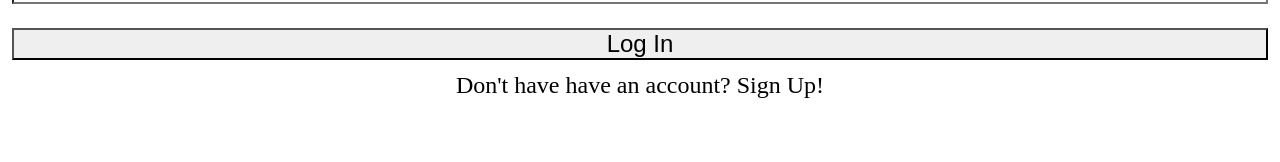
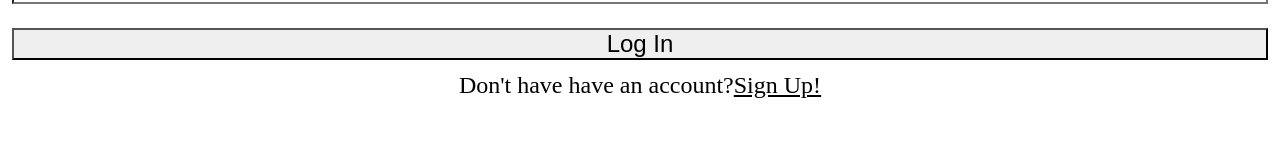
Before and after one commit to Oraiyon/oraiyon.github.io, a React (Vite) app: page /login in a window 1280 px wide. Shown: the part 435-597 px from the top of the page. Built offline with nearby package versions, Linux system fonts and the light colour scheme.

Commit message:
Styled <Link />

```diff
--- a/src/client/components/Login.jsx
+++ b/src/client/components/Login.jsx
@@ -57,12 +57,12 @@ const Login = () => {
         <p>{invalidLogin}</p>
         <button>Log In</button>
       </form>
-      <p>
-        Don't have have an account?{" "}
+      <div>
+        <p>Don't have have an account? </p>
         <Link to={"/signup"} ref={signupLinkRef}>
           Sign Up!
         </Link>
-      </p>
+      </div>
       {user ? <Link to={`/feed`} ref={toUserRef}></Link> : ""}
     </div>
   );
--- a/src/client/components/Signup.jsx
+++ b/src/client/components/Signup.jsx
@@ -86,12 +86,12 @@ const Signup = () => {
         </div>
         <button>Sign up</button>
       </form>
-      <p>
-        Already have an account?{" "}
+      <div>
+        <p>Already have an account? </p>
         <Link to={"/login"} ref={loginLinkRef}>
           Log In!
         </Link>
-      </p>
+      </div>
     </div>
   );
 };
--- a/src/client/stylesheets/Login.module.css
+++ b/src/client/stylesheets/Login.module.css
@@ -9,6 +9,14 @@
 
 .login_container > h1 {
   font-size: xx-large;
+}
+
+.login_container > div {
+  display: flex;
+}
+
+.login_container > div > a {
+  text-decoration: underline;
 }
 
 .login_form {
--- a/src/client/stylesheets/Signup.module.css
+++ b/src/client/stylesheets/Signup.module.css
@@ -5,6 +5,14 @@
   align-items: center;
   height: 100%;
   position: relative;
+}
+
+.signup_container > div {
+  display: flex;
+}
+
+.signup_container > div > a {
+  text-decoration: underline;
 }
 
 .signup_form {
```
